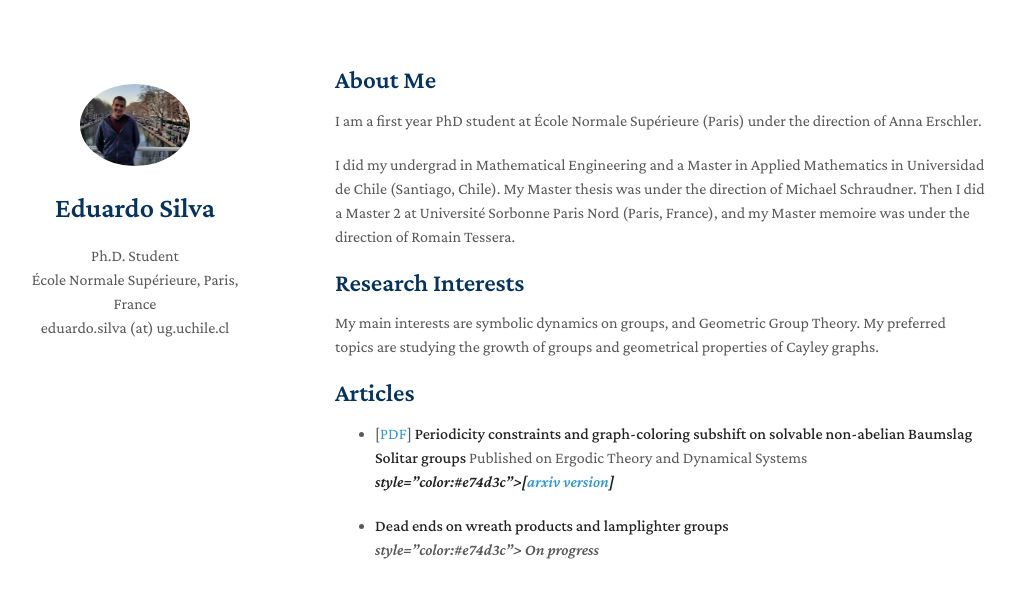
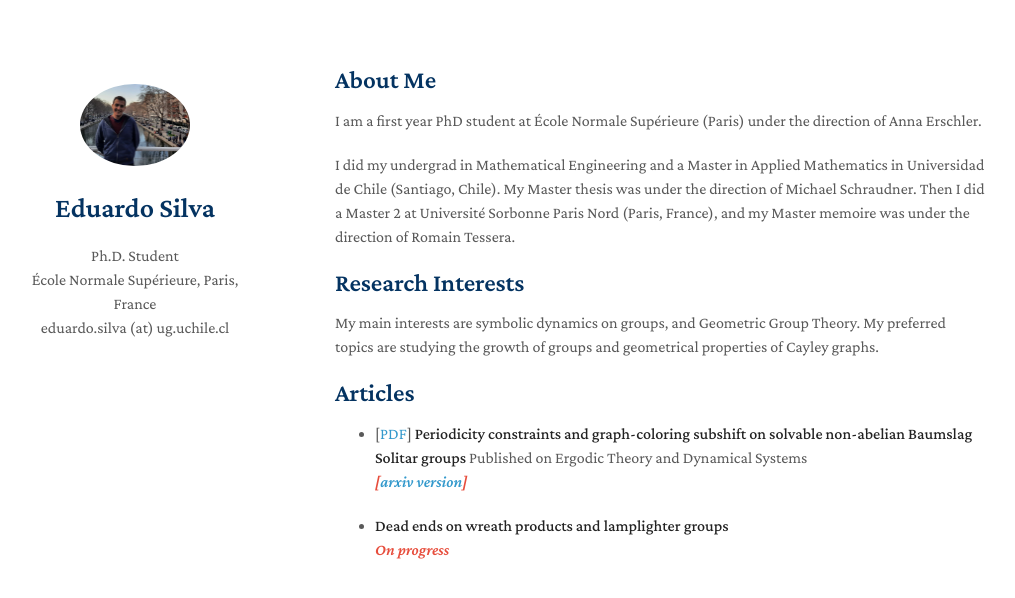
Before and after one commit to edoasd/esilvaa, a Jekyll site: the page built from index.md, in a window 1280 px wide. Shown: the top 598 px of the page, without its empty margins (135-1150 px from the left). Built offline with Jekyll 4.4.1, drawn with Linux system fonts in a browser that asks for light colours; nearby versions of some CDN libraries; a style sheet for code colours, icons or effects is not loaded.

Commit message:
Update index.md

```diff
--- a/index.md
+++ b/index.md
@@ -34,12 +34,12 @@ My main interests are symbolic dynamics on groups, and Geometric Group Theory. M
 - [[PDF](https://www.cambridge.org/core/journals/ergodic-theory-and-dynamical-systems/article/abs/subshifts-and-colorings-on-ascending-hnnextensions-of-finitely-generated-abelian-groups/9AF26534D86D352BE3161B912365B18E)] **Periodicity constraints and graph-coloring subshift on solvable non-abelian Baumslag Solitar groups**
 Published on Ergodic Theory and Dynamical Systems
   <br>
-  <strong><i> style="color:#e74d3c">[[arxiv version](https://arxiv.org/abs/2103.04414)] </i></strong>
+  <strong><i style="color:#e74d3c">[[arxiv version](https://arxiv.org/abs/2103.04414)] </i></strong>
 
 
 - **Dead ends on wreath products and lamplighter groups**
   <br>
-  <i> style="color:#e74d3c"> On progress </i>
+  <i style="color:#e74d3c"> On progress </i>
 
 <!--##
 Other: [another page](./other.html)
```
